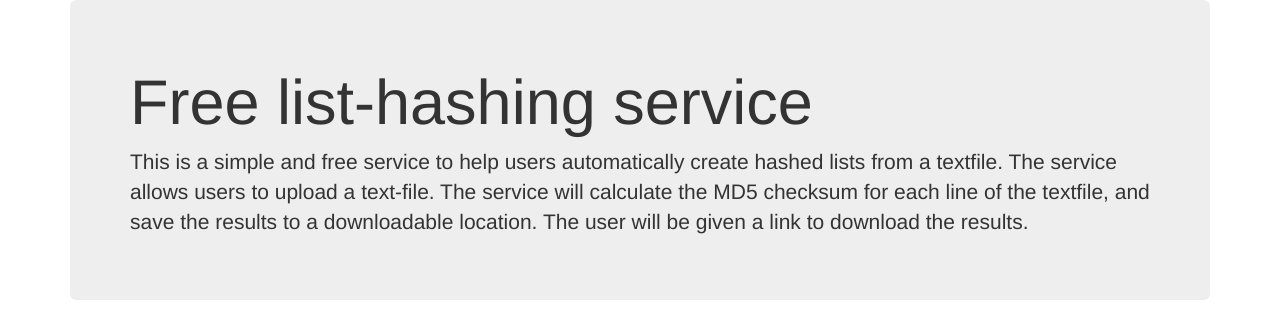
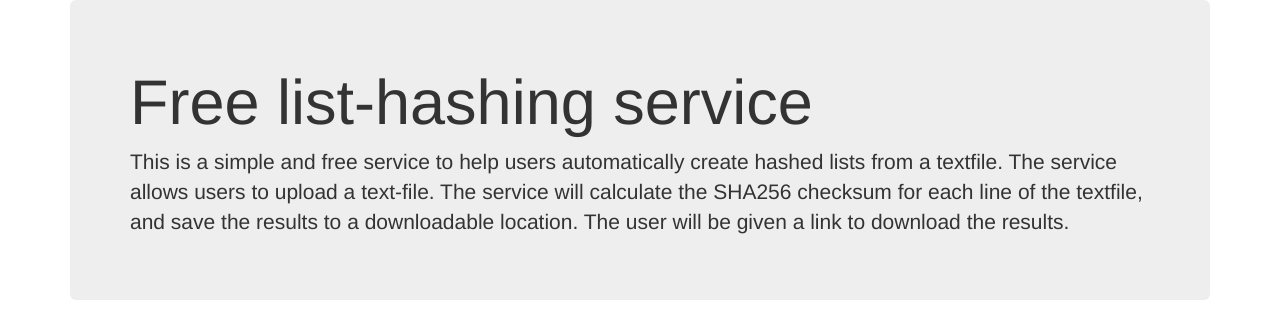
Before and after one commit to pmarkert/freehashservice, a plain HTML site: page html/success.html in a window 1280 px wide. Shown: the top 324 px of the page. Drawn offline with nearby package versions, Linux system fonts and the light colour scheme; some packages are replaced by stand-ins of ours; a script that the page names is missing.

Commit message:
Another update to success.html

```diff
--- a/html/success.html
+++ b/html/success.html
@@ -23,7 +23,7 @@
       <!-- Main jumbotron for a primary marketing message or call to action -->
       <div class="jumbotron">
         <h1>Free list-hashing service</h1>
-        <p>This is a simple and free service to help users automatically create hashed lists from a textfile. The service allows users to upload a text-file. The service will calculate the MD5 checksum for each line of the textfile, and save the results to a downloadable location. The user will be given a link to download the results.</p>
+        <p>This is a simple and free service to help users automatically create hashed lists from a textfile. The service allows users to upload a text-file. The service will calculate the SHA256 checksum for each line of the textfile, and save the results to a downloadable location. The user will be given a link to download the results.</p>
       </div>
       <div class="alert alert-success" role="alert">
         <strong>PROCESSING:</strong>
```
